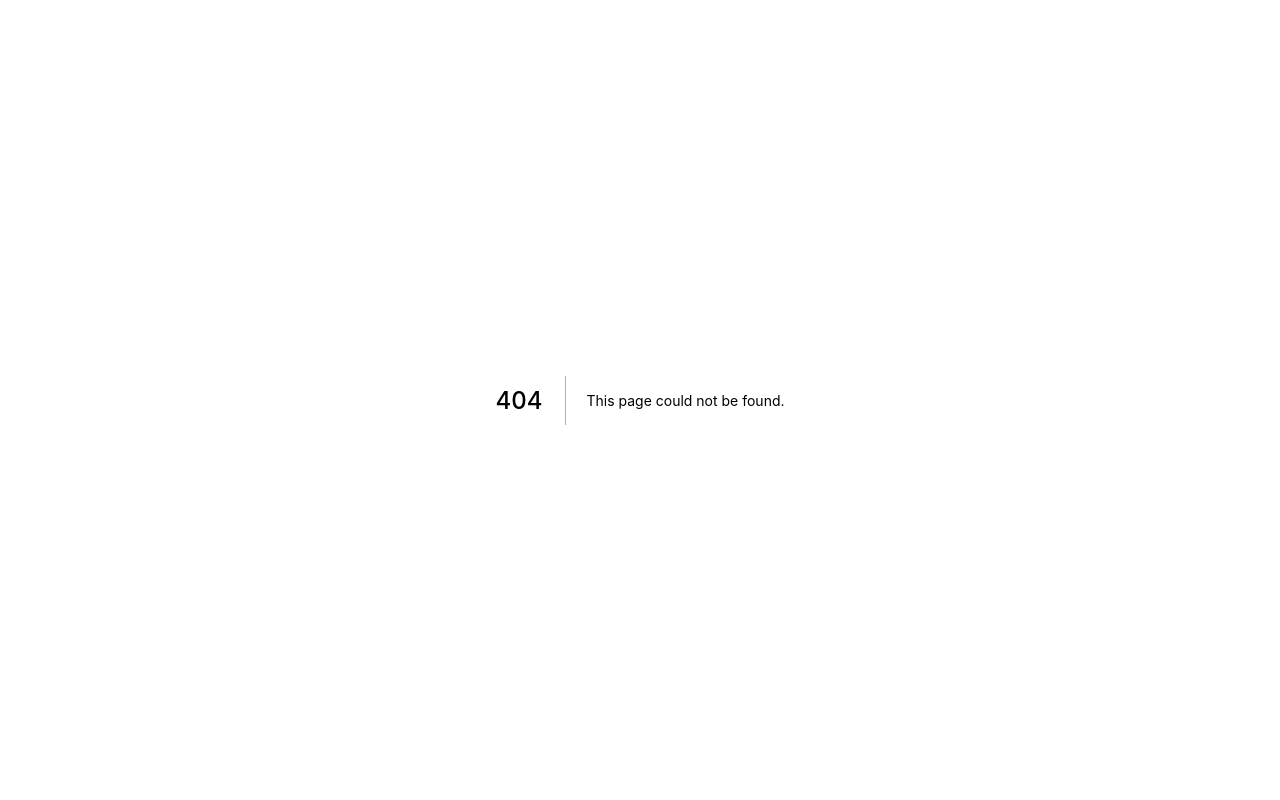
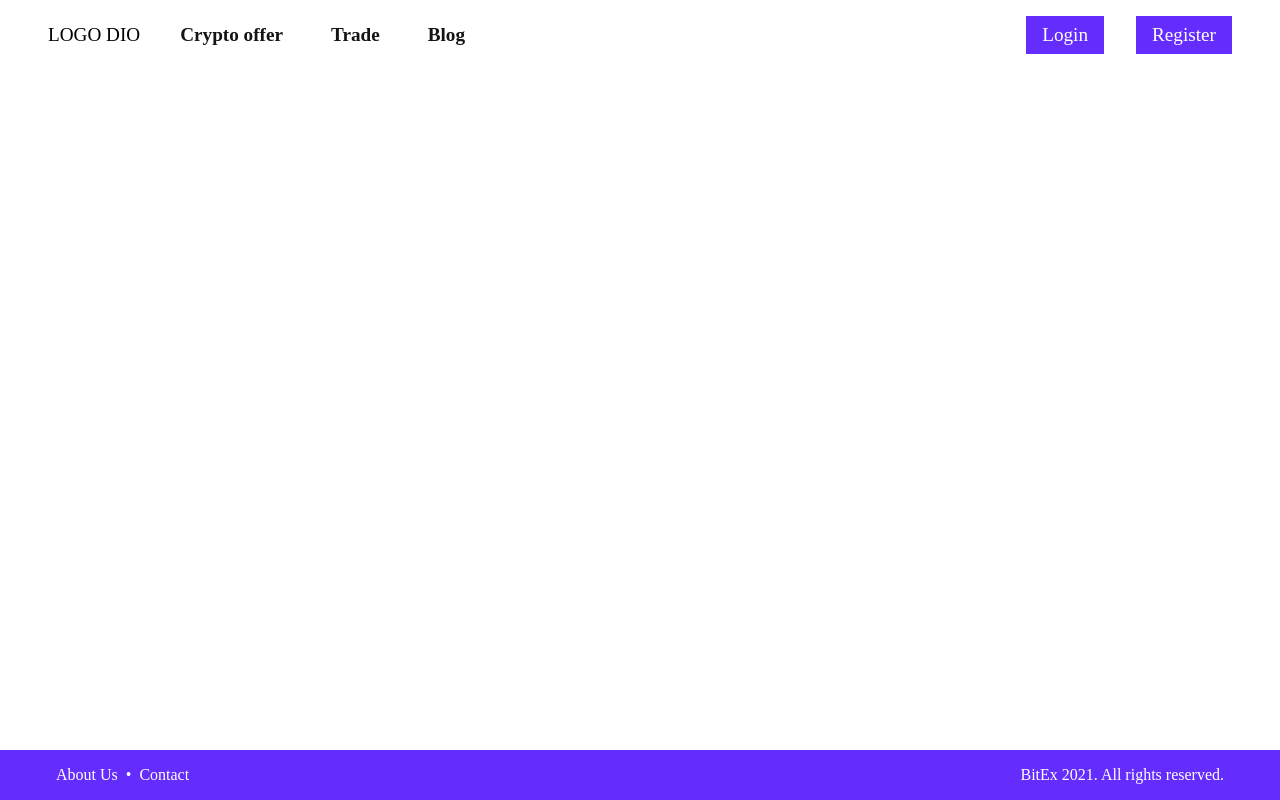
Before and after one commit to mislavivanda/BitEx, a Next.js app: page /home in a window 1280 px wide. Before the commit this address had no page. Built offline with nearby package versions, Linux system fonts and the light colour scheme.

Commit message:
Header footer started

```diff
--- /dev/null
+++ b/modules/footer/footer.module.css
@@ -0,0 +1,33 @@
+.footerContainer {
+  position: fixed;
+  bottom: 0;
+  width: 100%;
+  display: flex;
+  justify-content: space-between;
+  align-items: center;
+  flex-wrap: wrap;
+  background-color: var(--primary-color);
+  min-height: 50px;
+  padding: 0 3rem;
+  font-size: 1rem;
+  color: white;
+}
+
+.footerContainer .footerItem {
+  padding: 0.5rem;
+  text-align: center;
+}
+
+.footerContainer .dotSeparator:before {
+  content: " \2022 ";
+}
+
+.footerContainer .aboutContactContainer {
+  display: flex;
+  align-items: center;
+}
+@media (max-width: 500px) {
+  .footerContainer {
+    justify-content: center;
+  }
+}
--- /dev/null
+++ b/modules/footer/index.js
@@ -0,0 +1,26 @@
+import React from "react";
+import styles from "./footer.module.css";
+
+const Footer = () => {
+  return (
+    <section className={styles.footerContainer}>
+      <div className={styles.aboutContactContainer}>
+        {["About Us", "Contact"].map((item, index) =>
+          index < 1 ? (
+            <React.Fragment key={item}>
+              <div className={styles.footerItem}>{item}</div>
+              <div className={styles.dotSeparator}></div>
+            </React.Fragment>
+          ) : (
+            <div key={item} className={styles.footerItem}>
+              {item}
+            </div>
+          )
+        )}
+      </div>
+      <div className={styles.footerItem}>BitEx 2021. All rights reserved.</div>
+    </section>
+  );
+};
+
+export default Footer;
--- /dev/null
+++ b/modules/header/header.module.css
@@ -0,0 +1,55 @@
+.headerContainer {
+  display: flex;
+  justify-content: space-between;
+  align-items: center;
+  padding: 1rem 3rem;
+  flex-wrap: wrap;
+  font-size: 1.2rem;
+}
+
+.headerContainer .leftContainer {
+  display: flex;
+  align-items: center;
+}
+
+.logoContainer {
+  flex-grow: 0;
+  flex-shrink: 0;
+  margin-right: 1rem;
+}
+
+.headerContainer .navbar {
+  display: flex;
+  align-items: center;
+  flex-wrap: nowrap;
+  overflow-x: auto;
+  font-weight: bold;
+  color: var(--font-color);
+}
+
+.headerContainer .navbar .navItem {
+  flex-grow: 0;
+  flex-shrink: 0;
+  padding: 0.5rem;
+  margin: 0 1rem;
+}
+
+.headerContainer .navbar .navItem .lastItem {
+  margin-right: 0;
+}
+
+.headerContainer .loginRegisterContainer {
+  display: flex;
+  align-items: center;
+}
+.headerContainer .loginRegisterContainer .item {
+  text-align: center;
+  padding: 0.5rem 1rem;
+  background-color: var(--primary-color);
+  color: white;
+}
+@media (max-width: 750px) {
+  .headerContainer {
+    justify-content: center;
+  }
+}
--- /dev/null
+++ b/modules/header/index.js
@@ -0,0 +1,43 @@
+import styles from "./header.module.css";
+
+const Header = () => {
+  return (
+    <section className={styles.headerContainer}>
+      <div className={styles.leftContainer}>
+        <div className={styles.logoContainer}>LOGO DIO</div>
+        <div className={styles.navbar}>
+          {["Crypto offer", "Trade", "Blog"].map((item, index) =>
+            index < 2 ? (
+              <div key={item} className={styles.navItem}>
+                {item}
+              </div>
+            ) : (
+              <div
+                key={item}
+                className={`${styles.navItem} ${styles.lastItem}`}
+              >
+                {item}
+              </div>
+            )
+          )}
+        </div>
+      </div>
+      <div className={styles.loginRegisterContainer}>
+        {["Login", "Register"].map((item, index) => (
+          <div
+            className={styles.item}
+            style={{
+              marginRight: index === 0 ? "1rem" : 0,
+              marginLeft: index === 1 ? "1rem" : 0,
+            }}
+            key={item}
+          >
+            {item}
+          </div>
+        ))}
+      </div>
+    </section>
+  );
+};
+
+export default Header;
--- /dev/null
+++ b/pages/home.js
@@ -0,0 +1,13 @@
+import Footer from "../modules/footer";
+import Header from "../modules/header";
+
+const Home = () => {
+  return (
+    <>
+      <Header />
+      <Footer />
+    </>
+  );
+};
+
+export default Home;
--- a/styles/globals.css
+++ b/styles/globals.css
@@ -2,8 +2,9 @@ html,
 body {
   padding: 0;
   margin: 0;
-  font-family: -apple-system, BlinkMacSystemFont, Segoe UI, Roboto, Oxygen,
-    Ubuntu, Cantarell, Fira Sans, Droid Sans, Helvetica Neue, sans-serif;
+  --primary-color: #642dfd;
+  --font-color: #141414;
+  font-family: Montserrat;
 }
 
 a {
```
